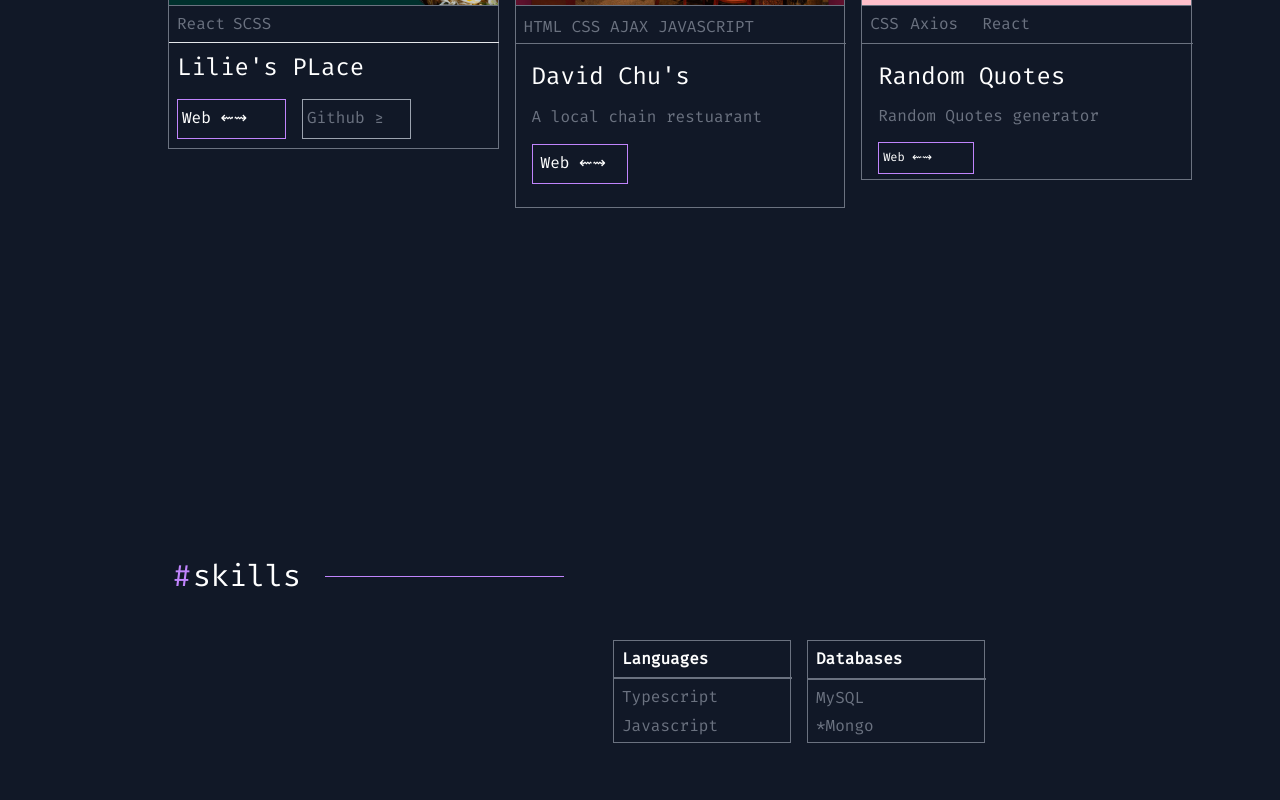
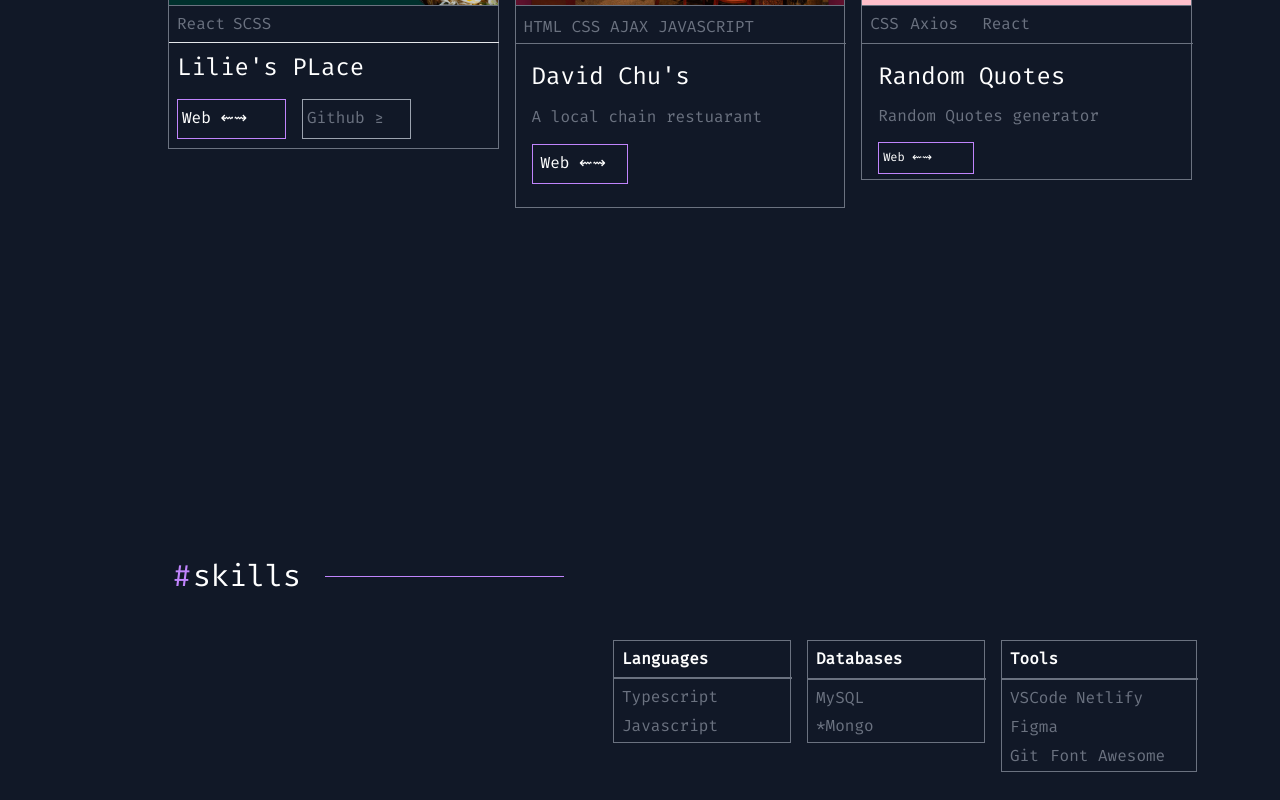
Before and after one commit to AkeleA/smoky-port, a Next.js app: page / in a window 1280 px wide. Shown: the part 959-1759 px from the top of the page. Built offline with nearby package versions, Linux system fonts and the light colour scheme.

Commit message:
skills section 40% done

```diff
--- a/src/app/Components/Skills/Skills.tsx
+++ b/src/app/Components/Skills/Skills.tsx
@@ -54,6 +54,37 @@ const Skills = (props: Props) => {
               </span>
             </p>
           </div>
+          <div className="border-box flex flex-col items-start pt-2 pr-2 gap-2 absolute w-[196px] h-[132px] left-[388px] top-0 border border-solid border-gray-500">
+            <h2 className="flex flex-row items-start pt-0 pl-2 w-[196px] h-[21px] flex-none order-0 self-stretch flex-grow-0">
+              <span className="w-12 h-[21] font-sans not-italic font-semibold text-base leading-5 text-white flex-none order-none flex-grow-0">
+                Tools
+              </span>
+            </h2>
+            <span className="w-[196px] h-0 border border-solid border-gray-500 flex-none order-1 self-stretch flex-grow-0"></span>
+            <div className="flex flex-col items-start pt-0 pl-2 gap-2 w-[196px] h-[79px] flex-none order-2 flex-grow-0">
+              <p className="flex flex-row items-start p-0 gap-2 w-[180px] h-[21px] flex-none order-0 flex-grow-0">
+                <span className="w-[58px] h-[21px] font-sans not-italic font-normal text-base leading-5 text-gray-500 flex-none order-none flex-grow-0">
+                  VSCode
+                </span>{" "}
+                <span className="w-[58px] h-[21px] font-sans not-italic font-normal text-base leading-5 text-gray-500 flex-none order-1 flex-grow-0">
+                  Netlify
+                </span>
+              </p>
+              <p className="flex flex-row items-start p-0 w-[142px] h-[21px] flex-none order-1 flex-grow-0">
+                <span className="w-12 h-[21px] font-sans not-italic font-normal text-base leading-5 text-gray-500 flex-none order-none flex-grow-0">
+                  Figma
+                </span>
+              </p>
+              <p className="flex flex-row items-start p-0 gap-[11px] w-[156px] h-[21px] flex-none order-2 flex-grow-0">
+                <span className="w-[29px] h-[21px] font-sans not-italic font-normal text-base leading-5 text-gray-500 flex-none order-none flex-grow-0">
+                  Git
+                </span>{" "}
+                <span className="w-[116px] h-[21px] font-sans not-italic font-normal text-base leading-5 text-gray-500 flex-none order-1 flex-grow-0">
+                  Font Awesome
+                </span>
+              </p>
+            </div>
+          </div>
         </div>
       </div>
     </div>
```
